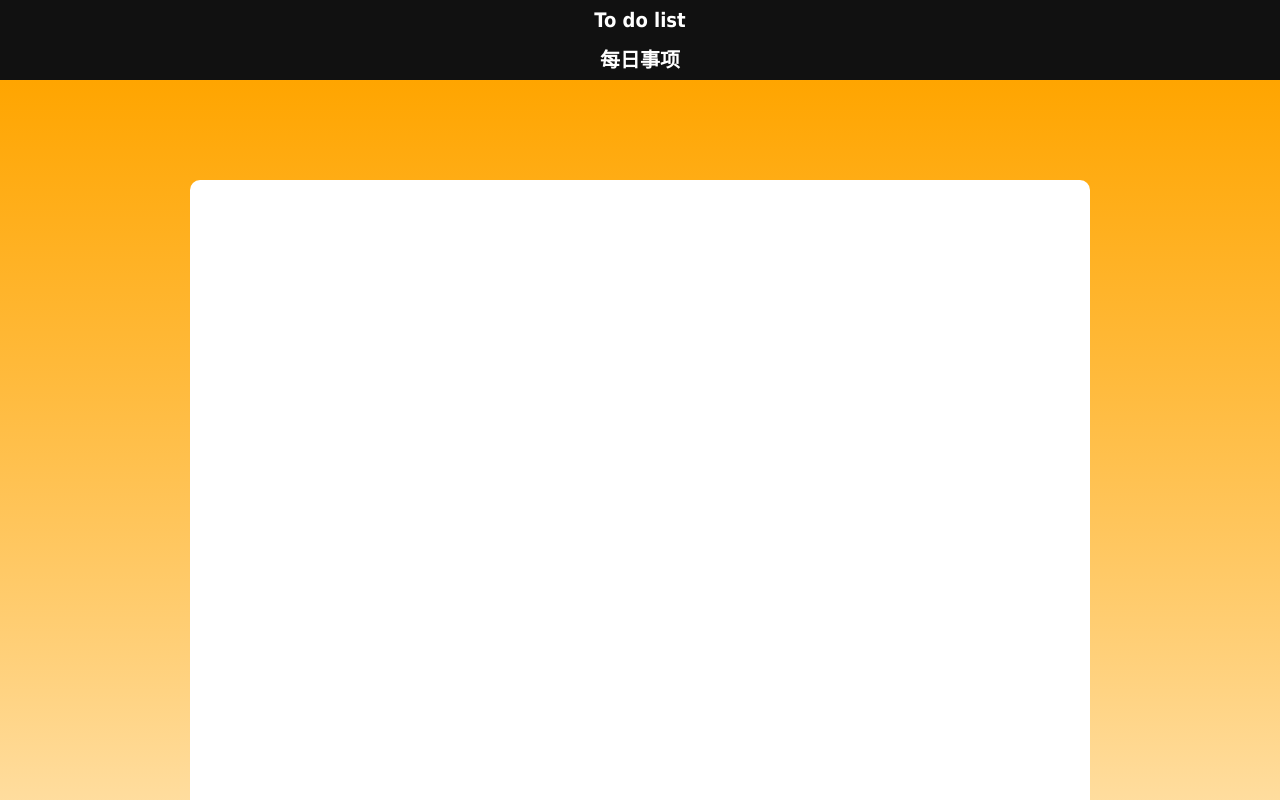
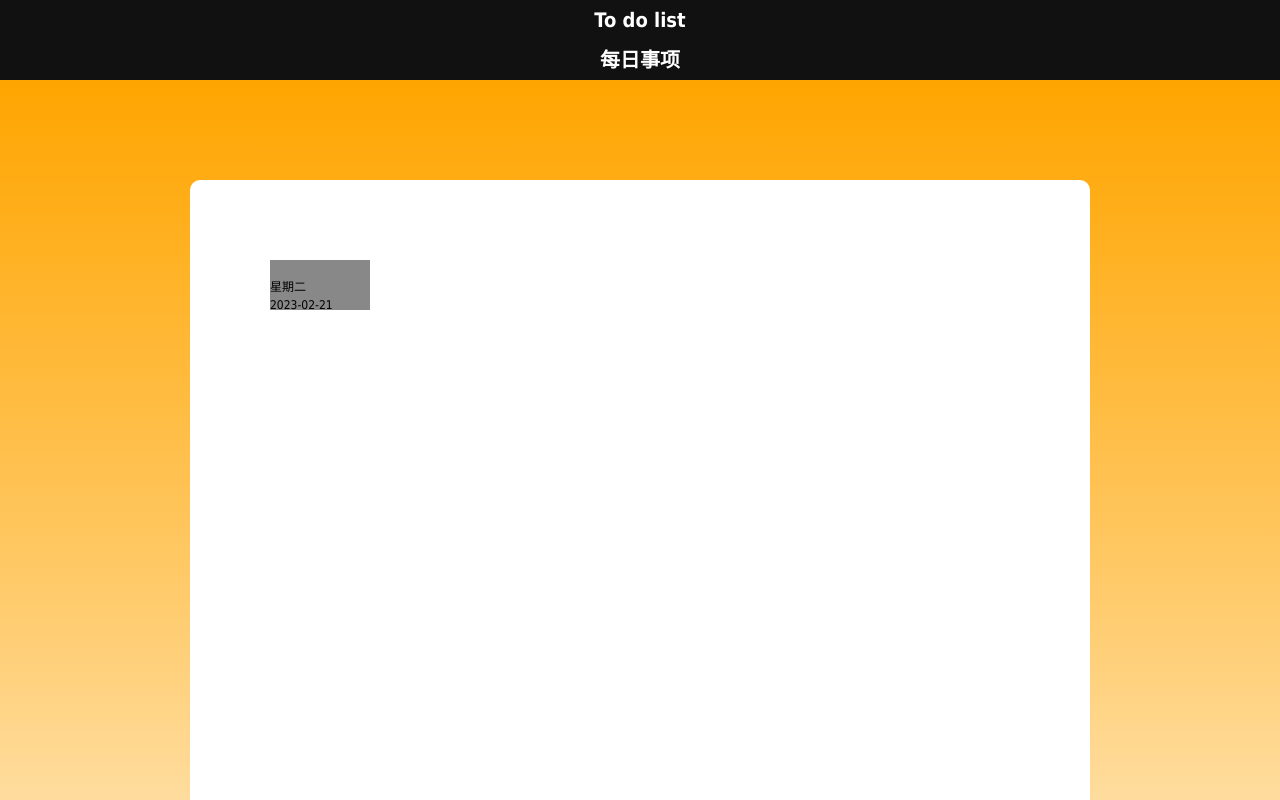
Before and after one commit to mcmin001/hello-css, a Vue app: page / in a window 1280 px wide. Shown: the top 800 px of the page. Built offline with nearby package versions, Linux system fonts and the light colour scheme.

Commit message:
提交css样式

```diff
--- a/src/components/Content.vue
+++ b/src/components/Content.vue
@@ -1,7 +1,10 @@
 <template>
   <div class="content">
     <div class="todo-box">
-
+      <div class="todo-box-time">
+        <br>星期二<br>
+        2023-02-21
+      </div>
     </div>
   </div>
 </template>
@@ -30,4 +33,14 @@ export default {
   border-radius: 10px;
 }
 
+.todo-box-time{
+  width: 100px;
+  height: 50px;
+  background: #888888;
+  position: relative;
+  left:80px;
+  top:80px;
+
+}
+
 </style>
```
